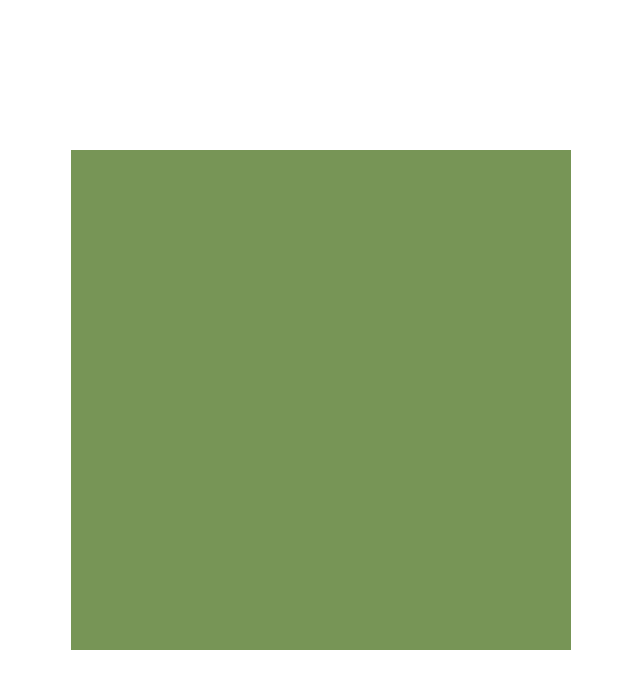
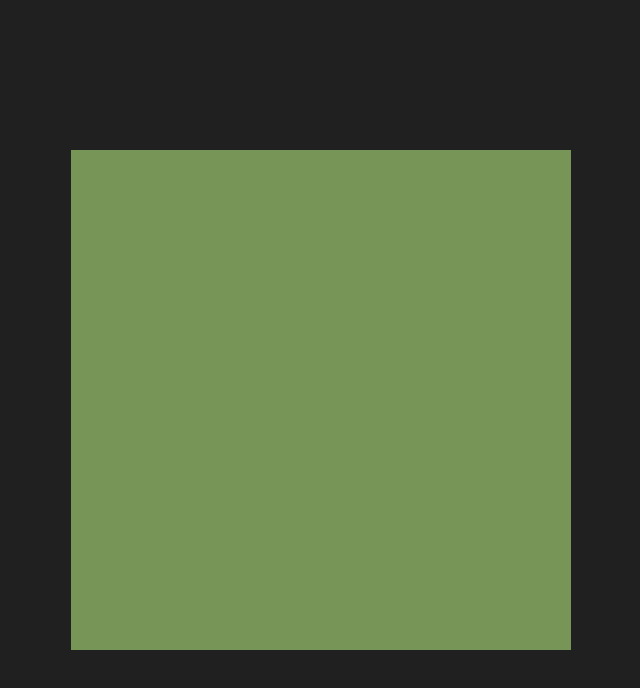
Before and after one commit to wahabu/iChess, a React (Create React App) app: page / in a window 1280 px wide. Shown: the top 688 px of the page, without its empty margins (319-959 px from the left). Built offline with nearby package versions, Linux system fonts and the light colour scheme.

Commit message:
Set the background of the page to black

```diff
--- a/src/App.css
+++ b/src/App.css
@@ -2,4 +2,5 @@
   display: grid;
   place-content: center;
   height: 100vh;
+  background-color: #202020;
 }
```
